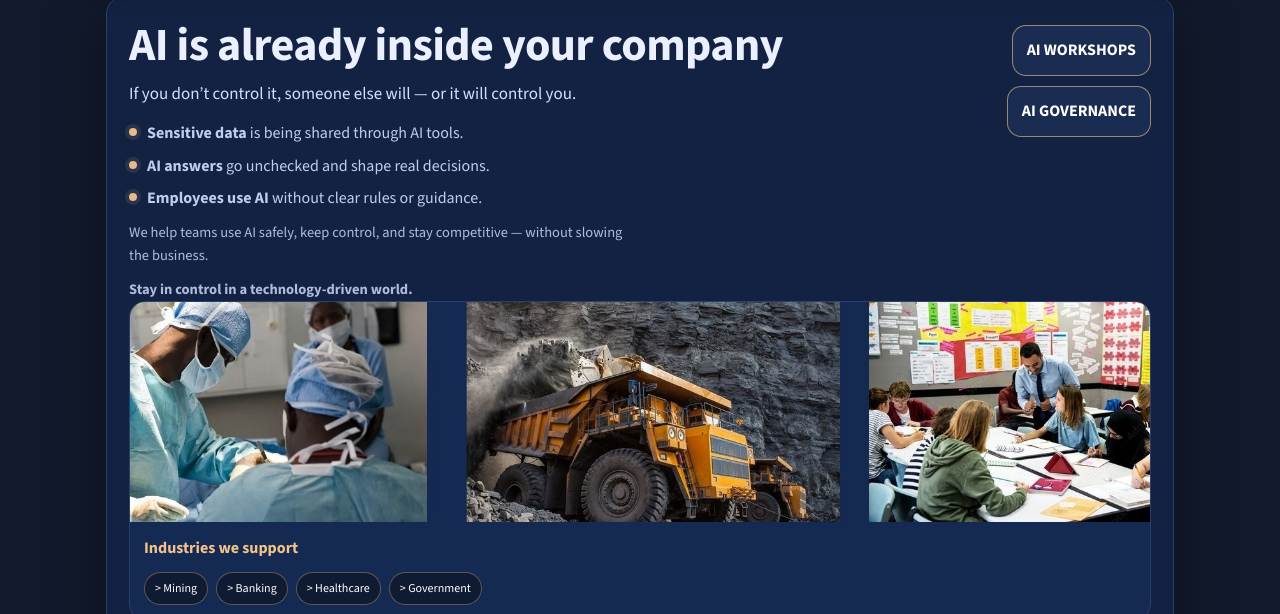
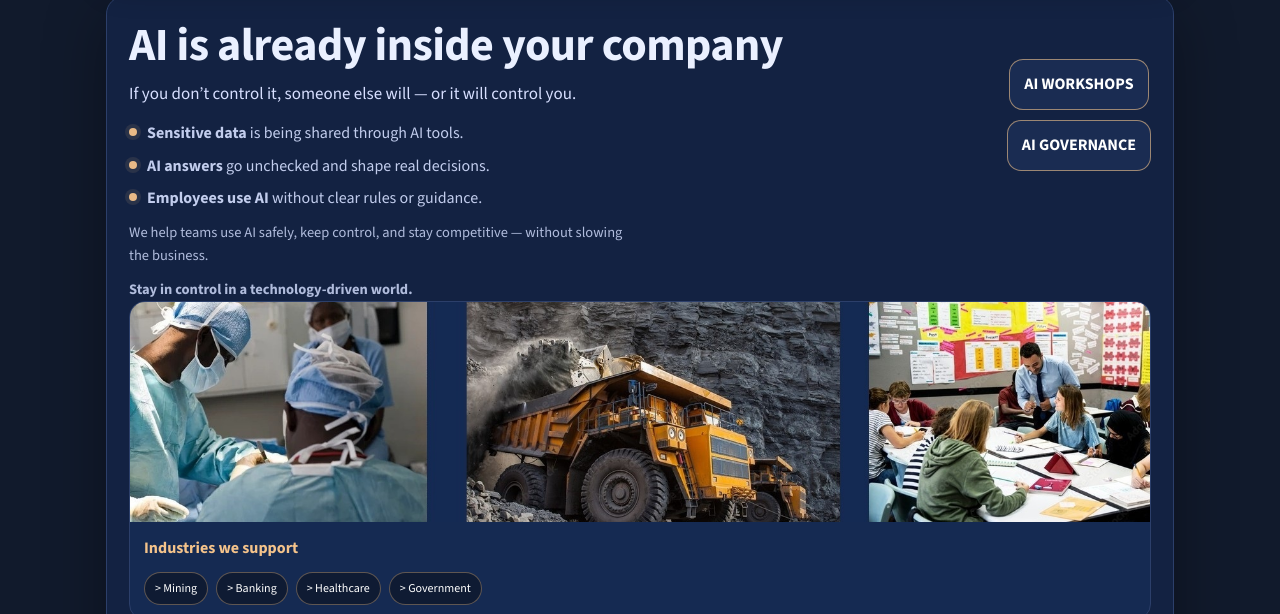
Before and after one commit to oxford13zero/BIONTech, a plain HTML site: page index.html in a window 1280 px wide. Shown: the part 186-800 px from the top of the page. Drawn offline with nearby package versions, Linux system fonts and the light colour scheme.

Commit message:
Update index.html

```diff
--- a/index.html
+++ b/index.html
@@ -176,8 +176,8 @@
       display:flex;
       flex-direction:column;
       gap:10px;
-      align-items:flex-end;
-      padding-top:6px;
+      align-items:center;
+      padding-top:40px;
     }
 
     @media (max-width:900px){
```
